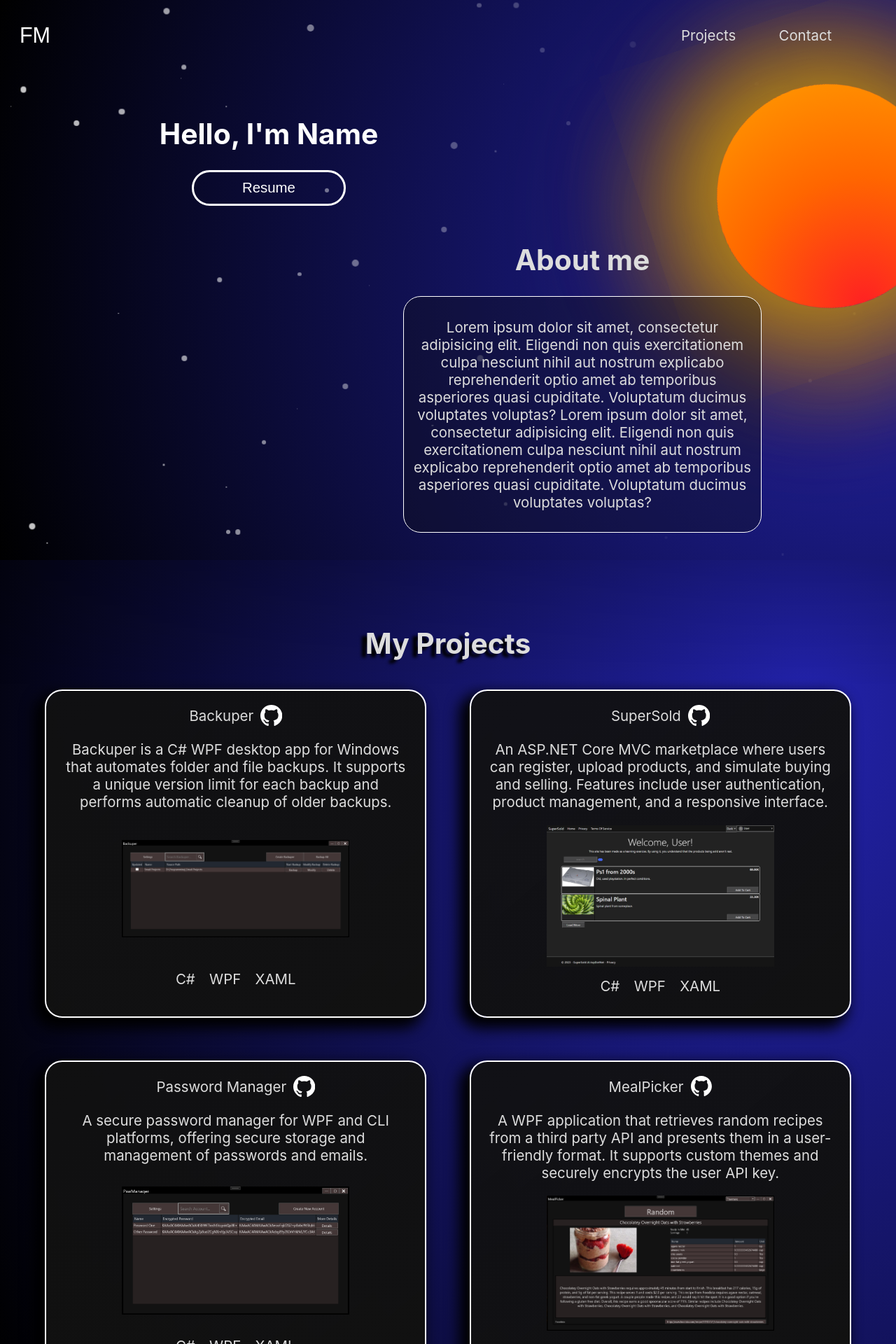
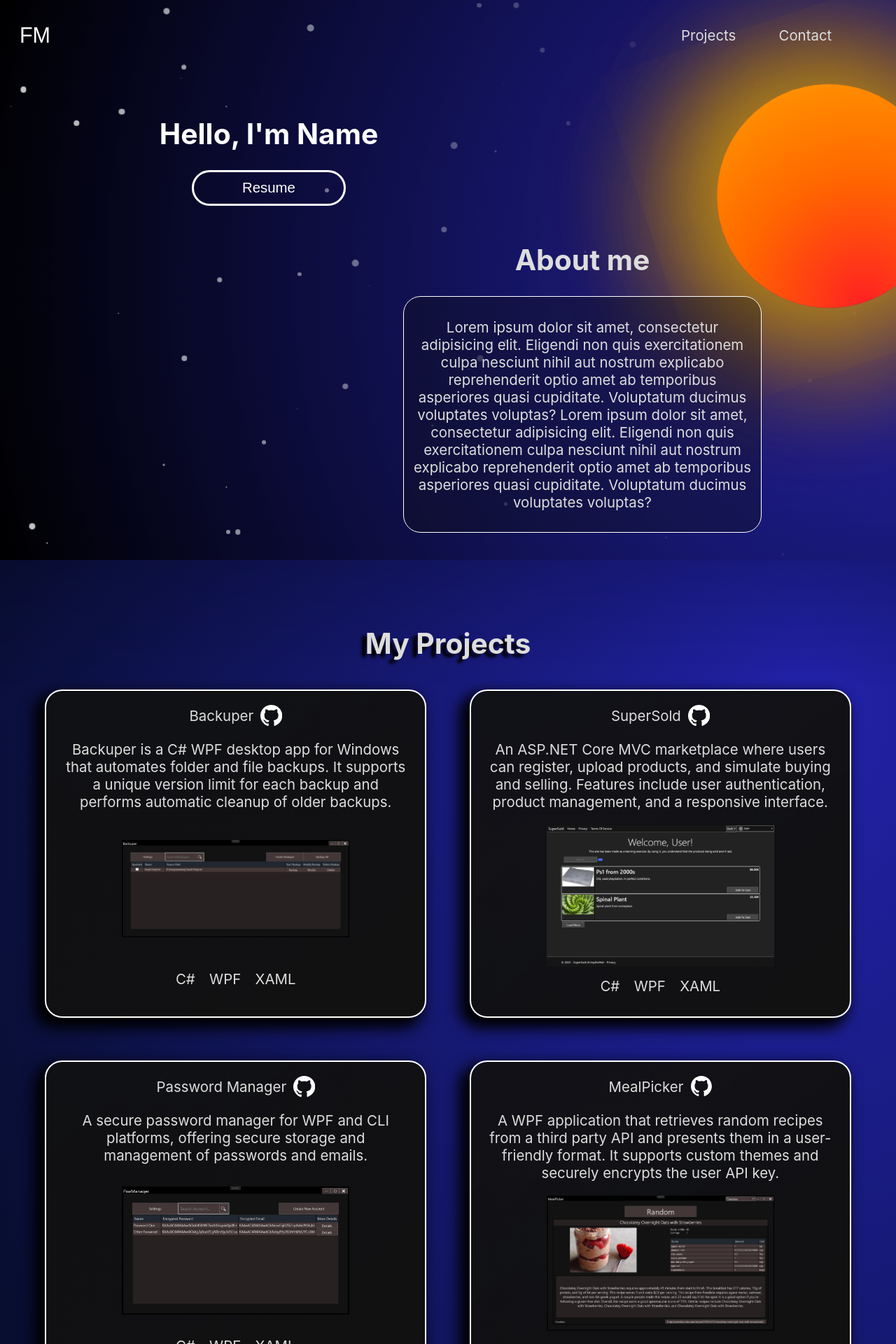
Before and after one commit to Faboid/portfolio, a React (Create React App) app: page / in a window 1280 px wide. Shown: the top 1920 px of the page at 70% size. Built offline with nearby package versions, Linux system fonts and the light colour scheme; the HTML template or start-up script is replaced by a standard one.

Commit message:
Improved background underwater color.

```diff
--- a/src/components/Underwater.css
+++ b/src/components/Underwater.css
@@ -1,3 +1,7 @@
+
+:root {
+    --deep-sea: #00080d;
+}
 
 .underwater-container {
     position: relative;
@@ -8,8 +12,8 @@
     height: 100%;
     width: 100%;
     background:
-        linear-gradient(to bottom, transparent 60%, black),
-        radial-gradient(ellipse at 90% 10%, #2222AA, black 80%);
+        linear-gradient(to bottom, transparent 60%, var(--deep-sea)),
+        radial-gradient(ellipse at 90% 10%, #2222AA, var(--deep-sea));
     z-index: -1;
     overflow:hidden;
 }
```
